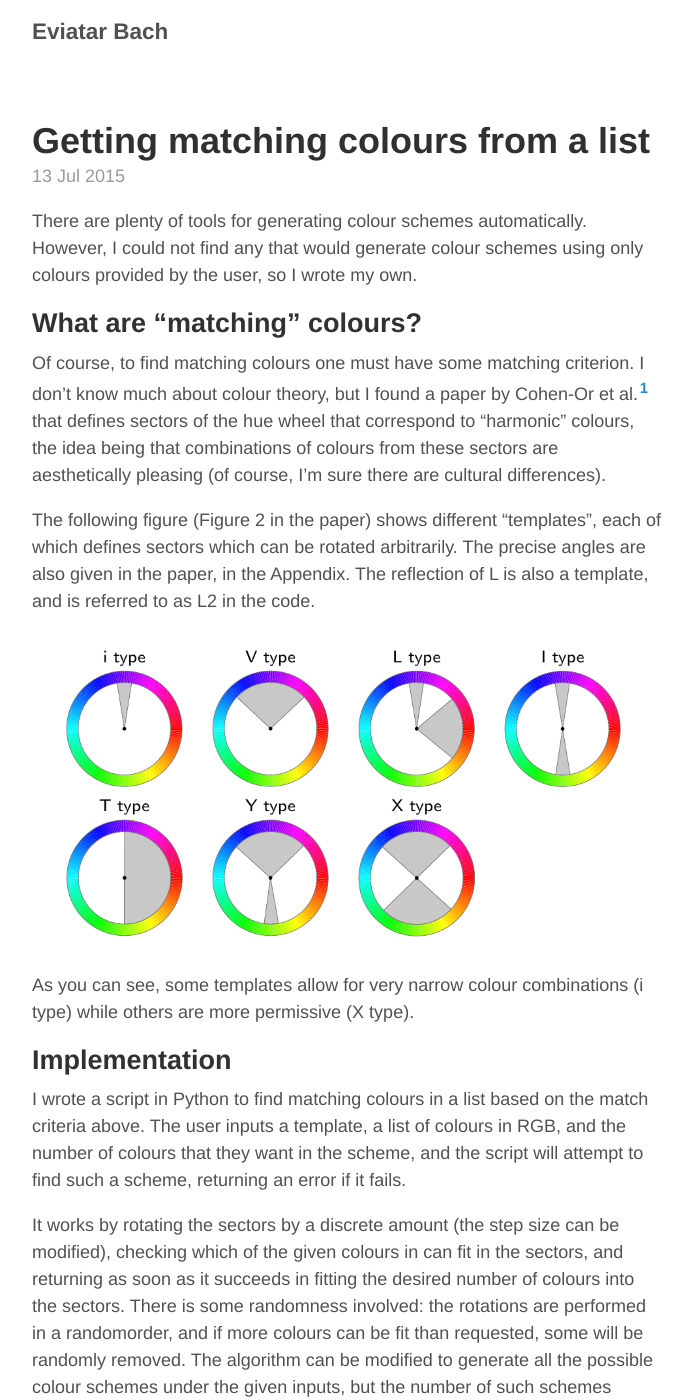
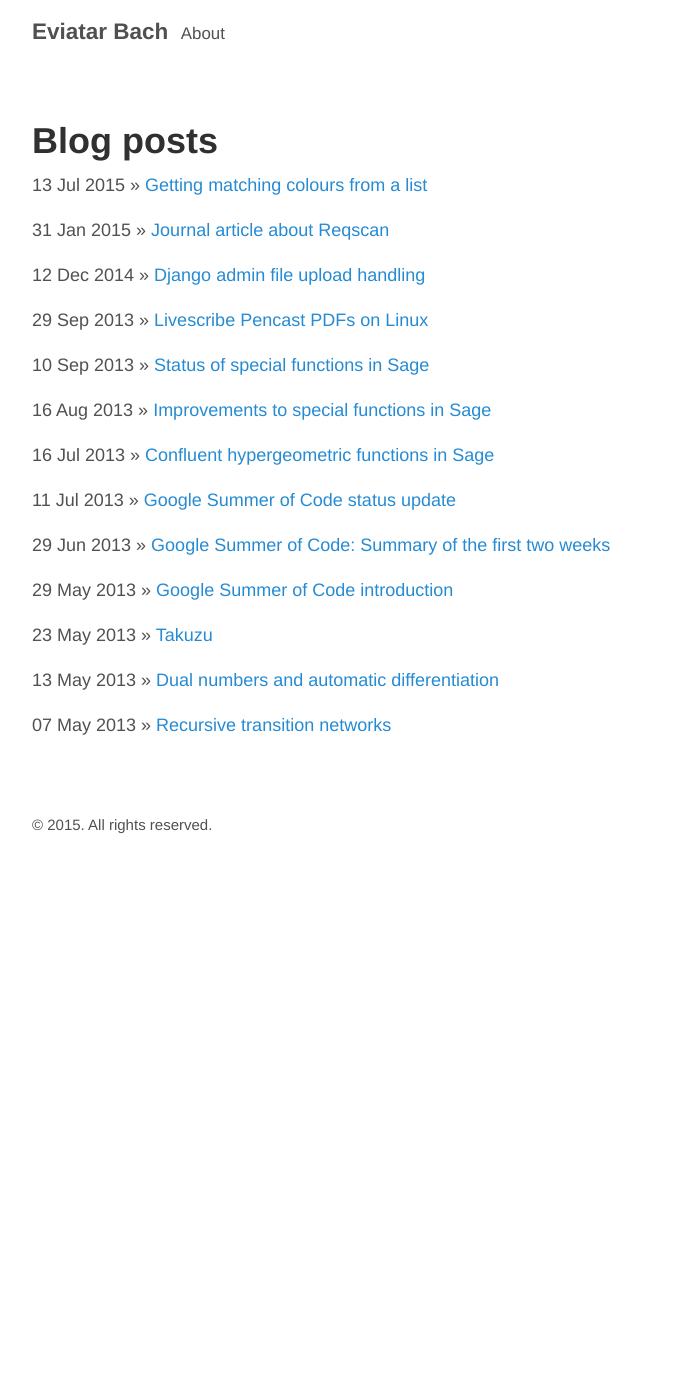
Before and after one commit to eviatarbach/website_old, a Jekyll site: the page built from index.md, in a window 1280 px wide and 1400 px high. Shown: the whole window, without its empty margins (293-985 px from the left). Built offline with Jekyll 4.4.1, drawn with Linux system fonts in a browser that asks for light colours; the list of posts is cut into pages by our own code; some of the changed text lies outside the part shown.

Commit message:
Fake pagination (uses permalinks), changing home page, adding About to menu

```diff
--- a/_config.yml
+++ b/_config.yml
@@ -7,12 +7,12 @@ relative_permalinks: true
 # Setup
 title:               Eviatar Bach
 tagline:
-url:
-paginate:            1
-baseurl:             ""
+#url:                 "http://www.phas.ubc.ca/~eviatarb"
+#baseurl:             "http://www.phas.ubc.ca/~eviatarb"
 markdown:            kramdown
 kramdown:
       parse_block_html: true
+      smart_quotes: ["apos", "apos", "quot", "quot"]
 
 # Assets
 #
--- a/_includes/head.html
+++ b/_includes/head.html
@@ -1,5 +1,5 @@
 <head>
-  <meta charset="UTF-8">
+  <meta http-equiv="Content-Type" content="text/html; charset=UTF-8" >
   <link href="http://gmpg.org/xfn/11" rel="profile">
 
   <!-- Enable responsiveness on mobile devices-->
--- a/_layouts/default.html
+++ b/_layouts/default.html
@@ -8,8 +8,8 @@
     <div class="container content">
       <header class="masthead">
         <h3 class="masthead-title">
-          <a href="{{ site.baseurl }}/" title="Home">{{ site.title }}</a>
-          <small>{{ site.tagline }}</small>
+          <a href="{{ site.baseurl }}/" title="Home">{{ site.title }}</a>&nbsp;
+          <small><a href="{{ site.baseurl }}/about" title="About">About</a></small>
         </h3>
       </header>
 
--- a/_posts/2013-09-10-sage-status-special-functions.md
+++ b/_posts/2013-09-10-sage-status-special-functions.md
@@ -78,8 +78,7 @@ The Digital Library of Mathematical Functions has a [Software Index](http://dlmf
         <td>\(\mathrm{erfc}\) is not yet implemented for complex numbers.</td>
     </tr>
     <tr>
-    <tyle="background-color:lightblue">Blue: Patch implementing it is av│      Regenerating: 1 file(s) changed at 2015-07-12 19:41:39 ...done in
-d style="background-color:orange">&sect;7.25(iv) \(\mathop{C}\nolimits\!\left(x\right), \mathop{S}\nolimits\!\left(x\right), \mathop{\mathrm{f}}\nolimits\!\left(x\right), \mathop{\mathrm{g}}\nolimits\!\left(x\right), x\in\mathbb{R}\)</td>
+    <td style="background-color:orange">&sect;7.25(iv) \(\mathop{C}\nolimits\!\left(x\right), \mathop{S}\nolimits\!\left(x\right), \mathop{\mathrm{f}}\nolimits\!\left(x\right), \mathop{\mathrm{g}}\nolimits\!\left(x\right), x\in\mathbb{R}\)</td>
         <td></td>
     </tr>
     <tr>
--- a/index.html
+++ /dev/null
@@ -1,33 +0,0 @@
----
-layout: default
-title: Home
----
-
-<div class="posts">
-  {% for post in paginator.posts %}
-  <article class="post">
-    <h1 class="post-title">
-      <a href="{{ site.baseurl }}{{ post.url }}">
-        {{ post.title }}
-      </a>
-    </h1>
-
-    <time datetime="{{ post.date | date_to_xmlschema }}" class="post-date">{{ post.date | date_to_string }}</time>
-
-    {{ post.content }}
-  </article>
-  {% endfor %}
-</div>
-
-<div class="pagination">
-  {% if paginator.next_page %}
-    <a class="pagination-item older" href="{{ paginator.next_page_path | prepend: site.baseurl }}">Older</a>
-  {% else %}
-    <span class="pagination-item older">Older</span>
-  {% endif %}
-  {% if paginator.previous_page %}
-    <a class="pagination-item newer" href="{{ paginator.previous_page_path | prepend: site.baseurl }}">Newer</a>
-  {% else %}
-    <span class="pagination-item newer">Newer</span>
-  {% endif %}
-</div>
--- /dev/null
+++ b/index.md
@@ -0,0 +1,8 @@
+---
+layout: page
+title: Blog posts
+---
+
+{% for post in site.posts %}
+{{ post.date | date_to_string }} &raquo; [ {{ post.title }} ]({{ post.url | prepend: site.baseurl }})
+{% endfor %}
```
Also changed, not shown: _layouts/post.html (+13 -0 lines), about.md (+1 -1 lines).
